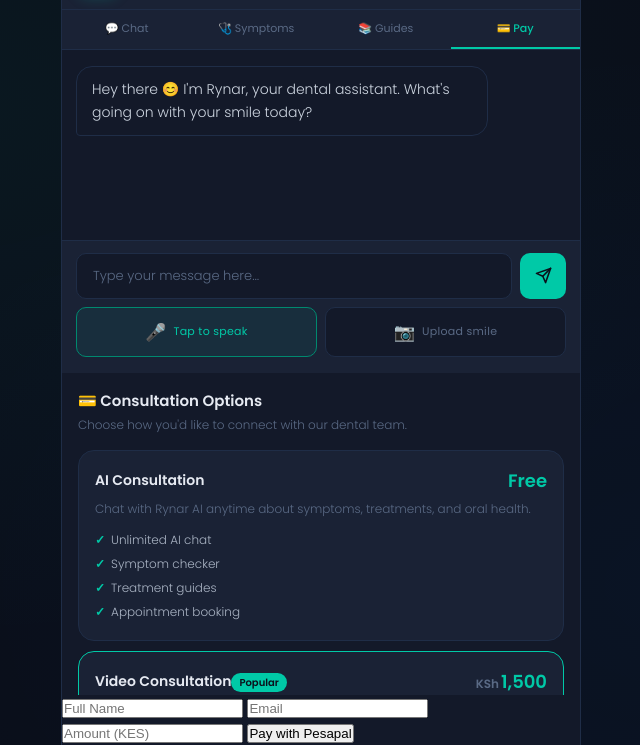
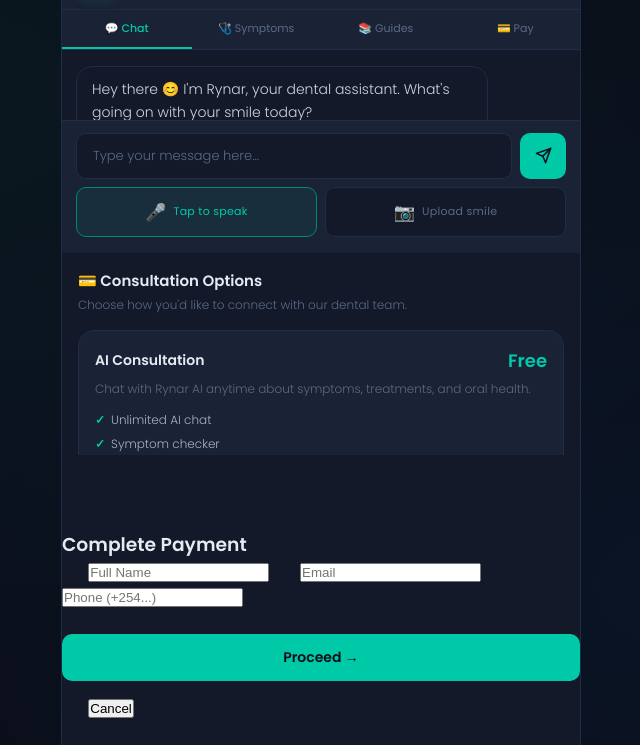
Before and after one commit to 19982808/dental-ai, a website: page index.html in a window 1280 px wide. Both pictures are taken after a click on the button "Payment". Shown: the part 55-800 px from the top of the page, without its empty margins (319-959 px from the left). Drawn offline with Linux system fonts and the light colour scheme.

Commit message:
Add Pesapal modal for payment processing

```diff
--- a/index.html
+++ b/index.html
@@ -118,12 +118,23 @@
       </div>
     </div>
   </div>
-<form id="payForm">
-  <input name="name" placeholder="Full Name" required />
-  <input name="email" placeholder="Email" required />
-  <input name="amount" type="number" placeholder="Amount (KES)" required />
-  <button type="submit">Pay with Pesapal</button>
-</form>
+  <!-- ===== PESAPAL MODAL ===== -->
+  <div id="pesapalModal" class="modal hidden">
+    <div class="modal-content">
+      <h3>Complete Payment</h3>
+
+      <input id="pesapalName" placeholder="Full Name"/>
+      <input id="pesapalEmail" placeholder="Email"/>
+      <input id="pesapalPhone" placeholder="Phone (+254...)"/>
+
+      <div id="pesapalAmount"></div>
+
+      <button class="teal-btn" onclick="submitPesapal()">Proceed →</button>
+      <button class="close-btn" onclick="closePesapal()">Cancel</button>
+    </div>
+  </div>
+
+</div>
 
 <script>
 document.getElementById("payForm").addEventListener("submit", async (e) => {
@@ -179,5 +190,61 @@
 <input type="file" id="imgInput"     accept="image/*" style="display:none" onchange="handleImageUpload(event)"/>
 <input type="file" id="galleryInput" accept="image/*" style="display:none" onchange="handleGalleryUpload(event)"/>
 <script src="script.js"></script>
+  <script>
+let pesapalData = {};
+
+/* NAV */
+function showView(view) {
+  document.querySelectorAll(".view").forEach(v => v.classList.remove("active"));
+  document.getElementById("view-" + view).classList.add("active");
+}
+
+/* OPEN MODAL */
+function openPesapal(amount) {
+  pesapalData.amount = amount;
+  document.getElementById("pesapalAmount").innerText = "Amount: KES " + amount;
+  document.getElementById("pesapalModal").classList.remove("hidden");
+}
+
+/* CLOSE */
+function closePesapal() {
+  document.getElementById("pesapalModal").classList.add("hidden");
+}
+
+/* PAY */
+async function submitPesapal() {
+  pesapalData.name = document.getElementById("pesapalName").value;
+  pesapalData.email = document.getElementById("pesapalEmail").value;
+  pesapalData.phone = document.getElementById("pesapalPhone").value;
+
+  if (!pesapalData.name || !pesapalData.email) {
+    alert("Fill required fields");
+    return;
+  }
+
+  const res = await fetch("/api/pay", {
+    method: "POST",
+    headers: {"Content-Type":"application/json"},
+    body: JSON.stringify(pesapalData)
+  });
+
+  const data = await res.json();
+
+  if (data.redirect_url) {
+    window.location.href = data.redirect_url;
+  } else {
+    alert("Payment failed");
+  }
+}
+
+/* SUCCESS RETURN */
+window.addEventListener("load", () => {
+  const status = new URLSearchParams(window.location.search).get("status");
+
+  if (status === "COMPLETED") {
+    alert("✅ Payment successful!");
+  }
+});
+</script>
 </body>
 </html>
```
